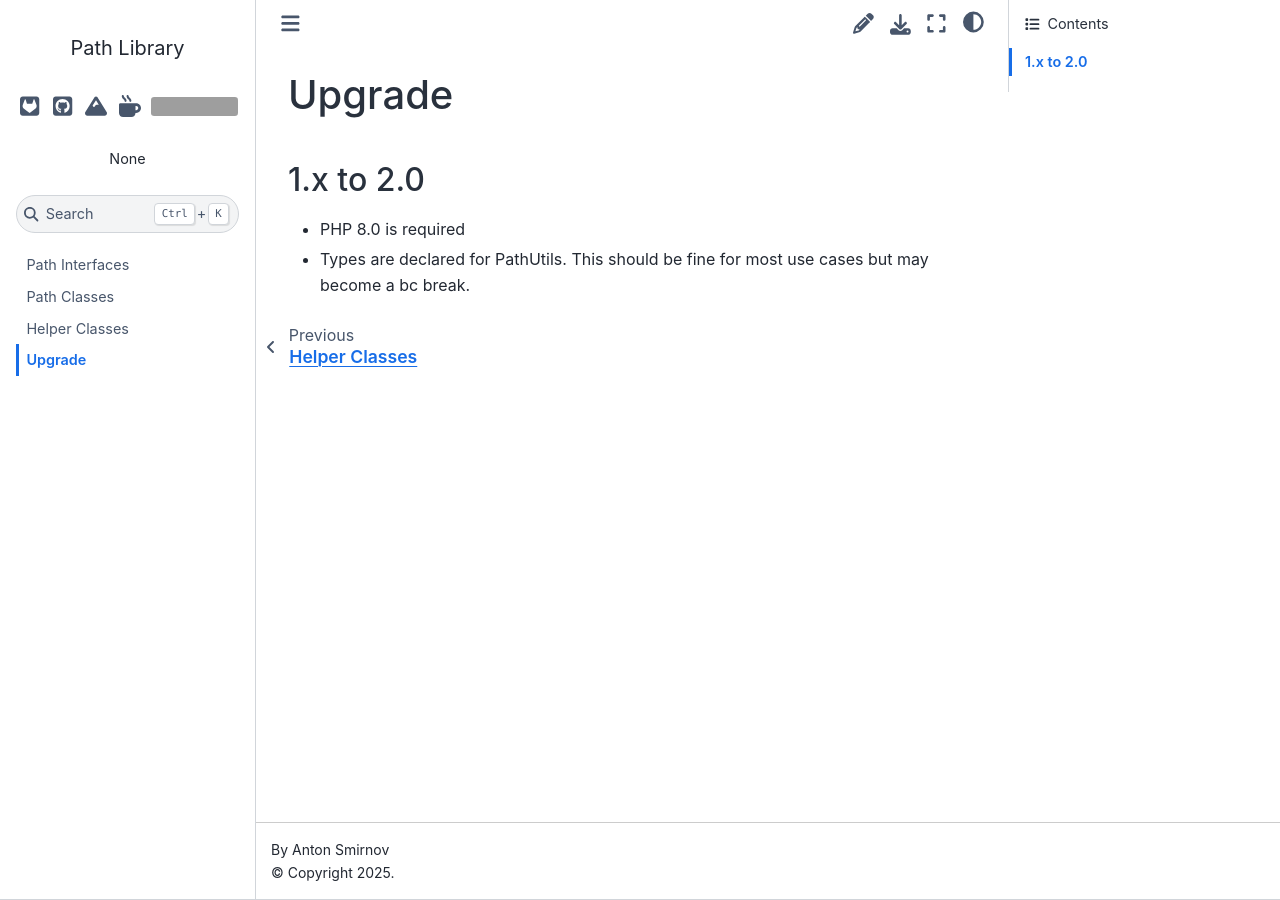
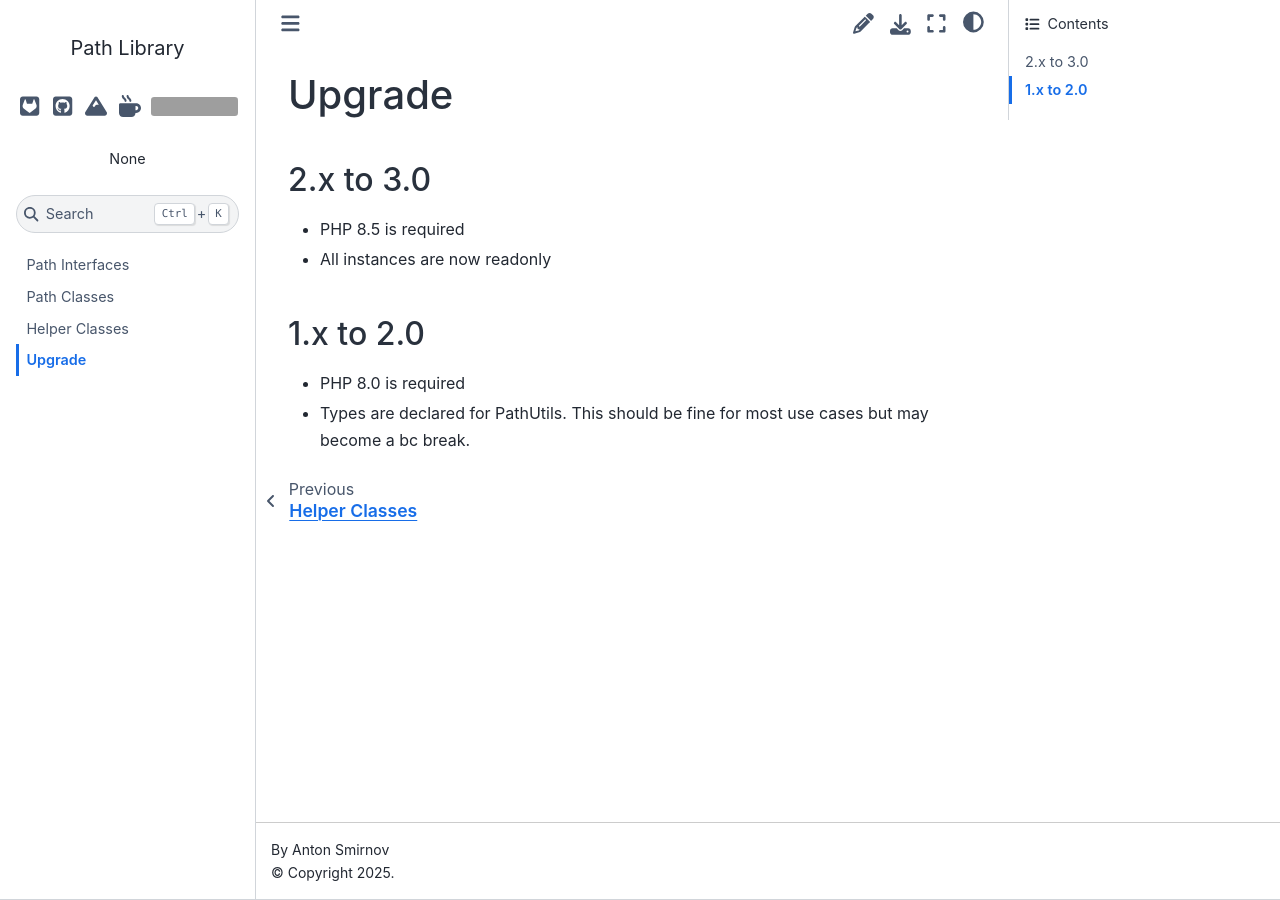
Before and after one commit to arokettu/php-path, a Sphinx documentation site: the page built from docs/upgrade.rst, in a window 1280 px wide. Built offline with Sphinx 7.4.7 and the Sphinx Book theme 1.1.4, drawn with Linux system fonts in a browser that asks for light colours; grey boxes are pictures that could not be loaded.

Commit message:
Upgrade for 3.0

```diff
--- a/docs/upgrade.rst
+++ b/docs/upgrade.rst
@@ -1,5 +1,11 @@
 Upgrade
 #######
+
+2.x to 3.0
+==========
+
+* PHP 8.5 is required
+* All instances are now readonly
 
 1.x to 2.0
 ==========
```
